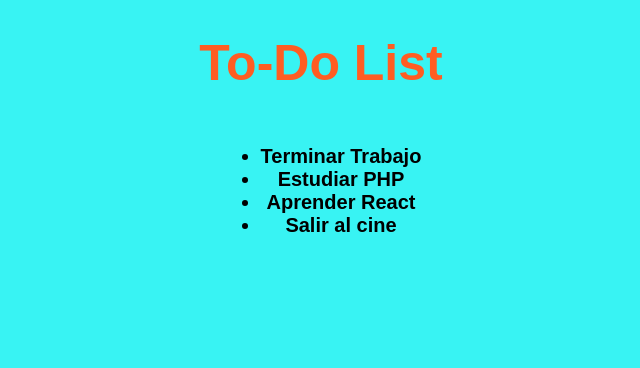
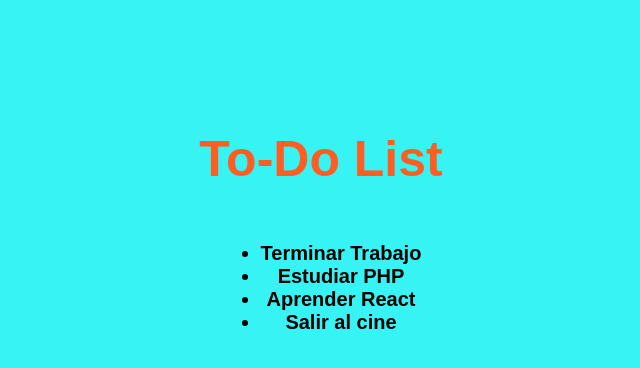
Before and after one commit to le4nnt0nn/first-react-project, a React (Create React App) app in the folder my-first-react/: page / in a window 1280 px wide. Shown: the top 368 px of the page, without its empty margins (319-959 px from the left). Built offline with nearby package versions, Linux system fonts and the light colour scheme; a web font is replaced by a local one.

Commit message:
app css : changed h1 magin-top

```diff
--- a/my-first-react/src/App.css
+++ b/my-first-react/src/App.css
@@ -16,6 +16,7 @@
 }
 
 .App h1 {
+  margin-top: 130px;
   font-size: 50px;
   background-color: transparent;
   color: rgb(255, 93, 34);
```
